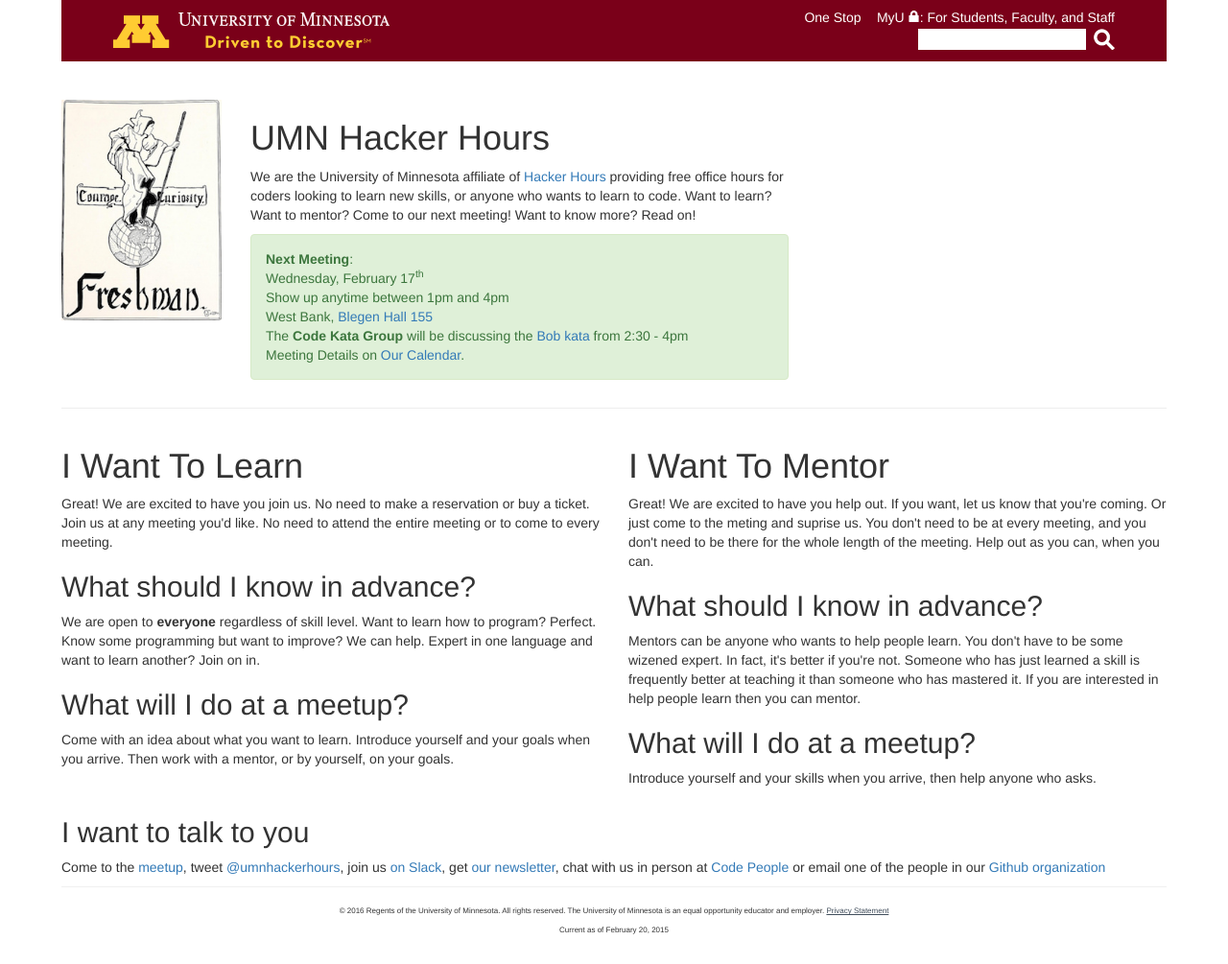
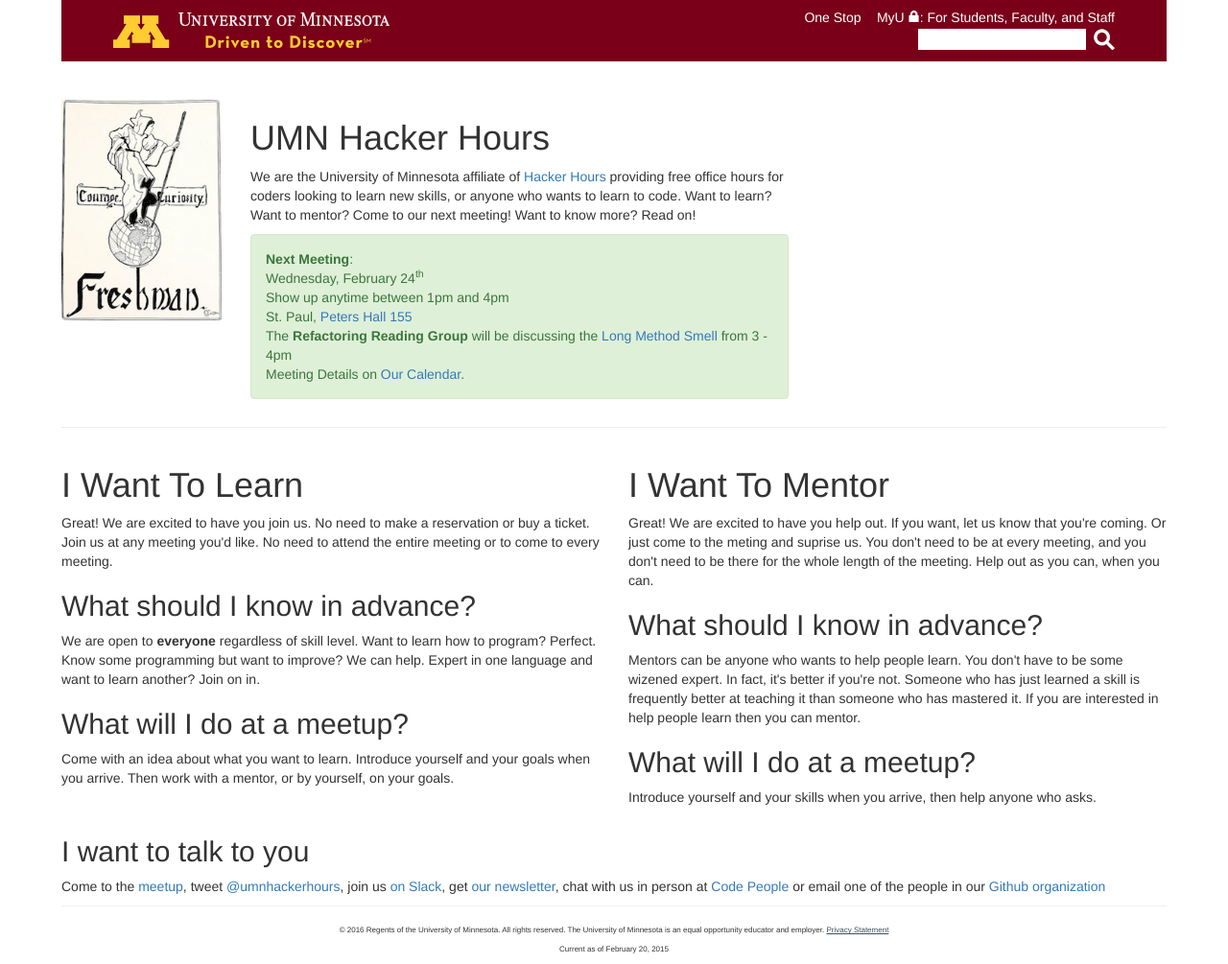
Before and after one commit to umnhackerhours/umnhackerhours.github.io, a Jekyll site: the page built from index.markdown, in a window 1280 px wide. Shown: the whole page at 96% size. Built offline with Jekyll 4.4.1, drawn with Linux system fonts in a browser that asks for light colours.

Commit message:
2/24 details

```diff
--- a/index.markdown
+++ b/index.markdown
@@ -13,13 +13,16 @@ description: Home
       <div class="alert alert-success" role="alert">
         <a class="anchor" id="next_meeting"></a>
         <strong>Next Meeting</strong>:<br />
-        Wednesday, February 17<sup>th</sup><br />
+        Wednesday, February 24<sup>th</sup><br />
         Show up anytime between 1pm and 4pm<br />
         <!-- East Bank, <a href="http://campusmaps.umn.edu/peik-gymnasium">Peik Gym G55</a><br /> -->
         <!-- West Bank, <a href="http://campusmaps.umn.edu/blegen-hall">Blegen Hall 155</a><br /> -->
         <!-- St. Paul, <a href="http://campusmaps.umn.edu/peters-hall">Peters Hall 155</a><br /> -->
-        West Bank, <a href="http://campusmaps.umn.edu/blegen-hall">Blegen Hall 155</a><br />
-        The <strong>Code Kata Group</strong> will be discussing the <a href="https://github.com/exercism/x-common/blob/master/bob.md">Bob kata</a> from 2:30 - 4pm<br />
+        <!-- The <strong>Code Kata Group</strong> will be discussing the <a href="https://github.com/exercism/x-common/blob/master/bob.md">Bob kata</a> from 2:30 - 4pm<br /> -->
+        <!-- The <strong>Refactoring Reading Group</strong> will be discussing the <a href="https://refactoring.guru/smells/long-method">Long Method Smell</a> from 3 - 4pm<br /> -->
+
+        St. Paul, <a href="http://campusmaps.umn.edu/peters-hall">Peters Hall 155</a><br />
+        The <strong>Refactoring Reading Group</strong> will be discussing the <a href="https://refactoring.guru/smells/long-method">Long Method Smell</a> from 3 - 4pm<br />
         Meeting Details on <a href="https://www.google.com/calendar/embed?src=umn.edu_ii9odmho4m63bsq19879mu0iis%40group.calendar.google.com&ctz=America/Chicago">Our Calendar</a>.
       </div>
     </div>
```
